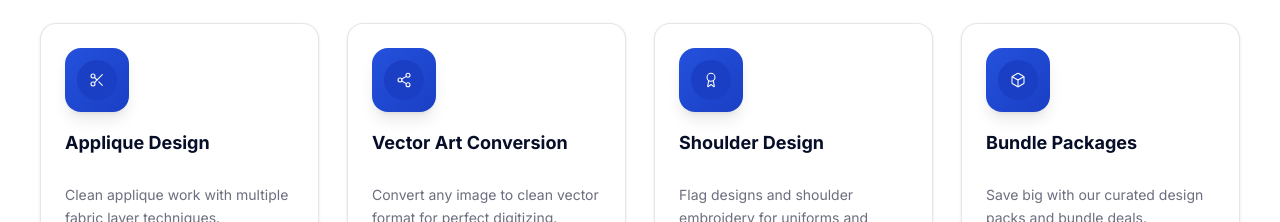
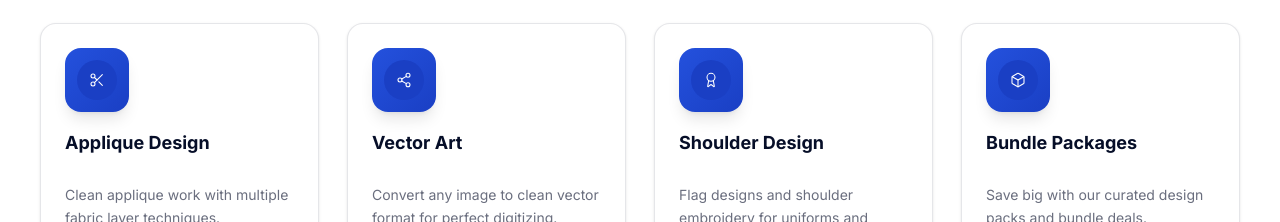
Before and after one commit to veloradigitizing/veloradigitizing, a Next.js app: page / in a window 1280 px wide. Shown: the part 2000-2222 px from the top of the page. Built offline with nearby package versions, Linux system fonts and the light colour scheme; a web font is replaced by a local one.

Commit message:
feat(Footer, ServiceCard, services-data, PortfolioPage): update service links and improve category mapping for portfolio

```diff
--- a/app/components/Footer.tsx
+++ b/app/components/Footer.tsx
@@ -56,43 +56,20 @@ const QUICK_LINKS = [
   { label: "Contact Us", href: "/contact" },
 ];
 
+// All Portfolio Categories - MUST MATCH PORTFOLIO_CATEGORIES values exactly!
 const SERVICE_LINKS = [
-  {
-    label: "Embroidery Digitizing",
-    href: "/services?category=embroidery-digitizing",
-  },
-  {
-    label: "3D Puff Design",
-    href: "/services?category=3d-puff-design",
-  },
-  {
-    label: "Left Chest Design",
-    href: "/services?category=left-chest-design",
-  },
-  {
-    label: "Applique Design",
-    href: "/services?category=applique-design",
-  },
-  {
-    label: "Shoulder Design",
-    href: "/services?category=shoulder-design",
-  },
-  {
-    label: "Cap Design",
-    href: "/services?category=cap-design",
-  },
-  {
-    label: "Jacket Back Design",
-    href: "/services?category=jacket-back-design",
-  },
-  {
-    label: "Custom Patches",
-    href: "/services?category=custom-patches",
-  },
-  {
-    label: "Vector Artwork",
-    href: "/services?category=vector-artwork",
-  },
+  { label: "Patches", href: "/portfolio?category=patches" },
+  { label: "Custom Patches", href: "/portfolio?category=custom-patches" },
+  { label: "Cap Logo", href: "/portfolio?category=cap-logo" },
+  { label: "Chenille", href: "/portfolio?category=chenille" },
+  { label: "Jacket Back", href: "/portfolio?category=jacket-back" },
+  { label: "Left Chest", href: "/portfolio?category=left-chest" },
+  { label: "3D Puff", href: "/portfolio?category=3d-puff" },
+  { label: "Towel Design", href: "/portfolio?category=towel" },
+  { label: "Applique", href: "/portfolio?category=applique" },
+  { label: "Vector Art", href: "/portfolio?category=vector-art" },
+  { label: "Shoulder", href: "/portfolio?category=shoulder" },
+  { label: "Bundles", href: "/portfolio?category=bundles" },
 ];
 export default function Footer() {
   return (
@@ -144,7 +121,7 @@ export default function Footer() {
           </ul>
         </div>
 
-        {/* Services */}
+        {/* Services - All Portfolio Categories */}
         <div>
           <h4 className="mb-4 text-sm font-bold uppercase tracking-wide text-white">
             Services
--- a/app/components/ServiceCard.tsx
+++ b/app/components/ServiceCard.tsx
@@ -15,19 +15,19 @@ export type Service = {
   count?: number;
 };
 
-// Map service slugs to portfolio categories
+// Map service slugs to portfolio categories - MUST MATCH PORTFOLIO_CATEGORIES values!
 const SERVICE_TO_CATEGORY: Record<string, string> = {
   "patch-digitizing": "patches",
   "custom-patches": "custom-patches",
   "cap-logo-digitizing": "cap-logo",
   "chenille-digitizing": "chenille",
   "jacket-back-digitizing": "jacket-back",
-  "left-chest-logo": "left-chest-logo",
+  "left-chest-logo": "left-chest",
   "3d-puff-digitizing": "3d-puff",
-  "towel-embroidery": "towel-design",
-  "applique-digitizing": "applique-design",
+  "towel-embroidery": "towel",
+  "applique-digitizing": "applique",
   "vector-art": "vector-art",
-  "shoulder-embroidery": "shoulder-design",
+  "shoulder-embroidery": "shoulder",
   "bundle-packages": "bundles",
 };
 
--- a/app/components/services-data.ts
+++ b/app/components/services-data.ts
@@ -11,16 +11,94 @@ export type Service = {
 };
 
 export const SERVICES: Service[] = [
-  { slug: "patch-digitizing", icon: "badge-check", title: "Patch Digitizing", description: "Custom embroidered patches for jackets, caps, bags and more.", count: 21 },
-  { slug: "custom-patches", icon: "star", title: "Custom Patches", description: "Unique personalized patch designs for gaming, lifestyle & more.", count: 11 },
-  { slug: "cap-logo-digitizing", icon: "cap", title: "Cap / Hat Logo", description: "Professional cap embroidery logos for structured and unstructured caps.", count: 5 },
-  { slug: "chenille-digitizing", icon: "grid", title: "Chenille Patches", description: "Premium chenille lettering and patches for varsity jackets.", count: 6 },
-  { slug: "jacket-back-digitizing", icon: "layers", title: "Jacket Back Design", description: "Large format full back embroidery for denim and leather jackets.", count: 2 },
-  { slug: "left-chest-logo", icon: "shirt", title: "Left Chest Logo", description: "Corporate and sports logos for polo shirts and workwear.", count: 3 },
-  { slug: "3d-puff-digitizing", icon: "rocket", title: "3D Puff Embroidery", description: "Raised dimensional puff embroidery for bold eye-catching designs.", count: 1 },
-  { slug: "towel-embroidery", icon: "heart", title: "Towel Embroidery", description: "Personalized monogram and custom embroidery on towels.", count: 4 },
-  { slug: "applique-digitizing", icon: "scissors", title: "Applique Design", description: "Clean applique work with multiple fabric layer techniques.", count: 2 },
-  { slug: "vector-art", icon: "share", title: "Vector Art Conversion", description: "Convert any image to clean vector format for perfect digitizing.", count: 5 },
-  { slug: "shoulder-embroidery", icon: "award", title: "Shoulder Design", description: "Flag designs and shoulder embroidery for uniforms and apparel.", count: 2 },
-  { slug: "bundle-packages", icon: "box", title: "Bundle Packages", description: "Save big with our curated design packs and bundle deals.", count: 6 }
+  {
+    slug: "patch-digitizing",
+    icon: "badge-check",
+    title: "Patch Digitizing",
+    description: "Custom embroidered patches for jackets, caps, bags and more.",
+    count: 21,
+  },
+  {
+    slug: "custom-patches",
+    icon: "star",
+    title: "Custom Patches",
+    description:
+      "Unique personalized patch designs for gaming, lifestyle & more.",
+    count: 11,
+  },
+  {
+    slug: "cap-logo-digitizing",
+    icon: "cap",
+    title: "Cap / Hat Logo",
+    description:
+      "Professional cap embroidery logos for structured and unstructured caps.",
+    count: 5,
+  },
+  {
+    slug: "chenille-digitizing",
+    icon: "grid",
+    title: "Chenille Patches",
+    description: "Premium chenille lettering and patches for varsity jackets.",
+    count: 6,
+  },
+  {
+    slug: "jacket-back-digitizing",
+    icon: "layers",
+    title: "Jacket Back Design",
+    description:
+      "Large format full back embroidery for denim and leather jackets.",
+    count: 2,
+  },
+  {
+    slug: "left-chest-logo",
+    icon: "shirt",
+    title: "Left Chest Logo",
+    description: "Corporate and sports logos for polo shirts and workwear.",
+    count: 3,
+  },
+  {
+    slug: "3d-puff-digitizing",
+    icon: "rocket",
+    title: "3D Puff Embroidery",
+    description:
+      "Raised dimensional puff embroidery for bold eye-catching designs.",
+    count: 1,
+  },
+  {
+    slug: "towel-embroidery",
+    icon: "heart",
+    title: "Towel Embroidery",
+    description: "Personalized monogram and custom embroidery on towels.",
+    count: 4,
+  },
+  {
+    slug: "applique-digitizing",
+    icon: "scissors",
+    title: "Applique Design",
+    description: "Clean applique work with multiple fabric layer techniques.",
+    count: 2,
+  },
+  {
+    slug: "vector-art",
+    icon: "share",
+    title: "Vector Art",
+    description:
+      "Convert any image to clean vector format for perfect digitizing.",
+    count: 5,
+  },
+  {
+    slug: "shoulder-embroidery",
+    icon: "award",
+    title: "Shoulder Design",
+    description:
+      "Flag designs and shoulder embroidery for uniforms and apparel.",
+    count: 2,
+  },
+  {
+    slug: "bundle-packages",
+    icon: "box",
+    title: "Bundle Packages",
+    description: "Save big with our curated design packs and bundle deals.",
+    count: 6,
+  },
 ];
--- a/app/portfolio/page.tsx
+++ b/app/portfolio/page.tsx
@@ -1,6 +1,6 @@
 "use client";
 
-import { useState, useEffect, useRef } from "react";
+import { useState, useEffect, useRef, useCallback } from "react";
 import { useSearchParams } from "next/navigation";
 import Link from "next/link";
 import Hero from "../components/Hero";
@@ -40,23 +40,27 @@ export default function PortfolioPage() {
   const [active, setActive] = useState(urlCategory);
   const [visibleCount, setVisibleCount] = useState(ITEMS_PER_PAGE);
   const portfolioSectionRef = useRef<HTMLDivElement>(null);
-  const isFirstLoad = useRef(false);
 
-  // Set active category from URL and scroll to section
+  // This flag prevents scroll when TAB is clicked (internal navigation)
+  // Footer/ServiceCard clicks will ALWAYS scroll because they don"	 set this flag
+  const isTabClick = useRef(false);
+
+  // Set active category from URL and scroll
   useEffect(() => {
     if (urlCategory && urlCategory !== "all") {
       setActive(urlCategory);
-      // Scroll to portfolio section after a short delay
 
-      if (isFirstLoad.current === false) {
+      // Only skip scroll if it was a TAB click (not footer/external link)
+      if (!isTabClick.current) {
         setTimeout(() => {
           portfolioSectionRef.current?.scrollIntoView({
             behavior: "smooth",
             block: "start",
           });
-        }, 300);
-        isFirstLoad.current = true;
+        }, 400);
       }
+      // Reset the flag after handling
+      isTabClick.current = false;
     }
   }, [urlCategory]);
 
@@ -77,8 +81,11 @@ export default function PortfolioPage() {
     setVisibleCount((prev) => prev + ITEMS_PER_PAGE);
   };
 
-  // Reset visible count when category changes
-  const handleCategoryChange = (category: string) => {
+  // Reset visible count when category changes via TAB click (NO scroll)
+  const handleCategoryChange = useCallback((category: string) => {
+    // Mark this as a TAB click so we don"	 scroll
+    isTabClick.current = true;
+
     setActive(category);
     setVisibleCount(ITEMS_PER_PAGE);
 
@@ -90,7 +97,7 @@ export default function PortfolioPage() {
       url.searchParams.set("category", category);
     }
     window.history.pushState({}, "", url.toString());
-  };
+  }, []);
 
   return (
     <>
```
